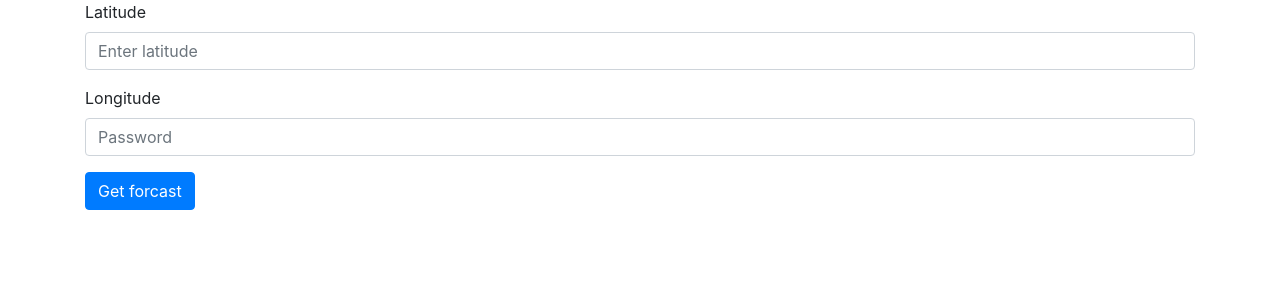
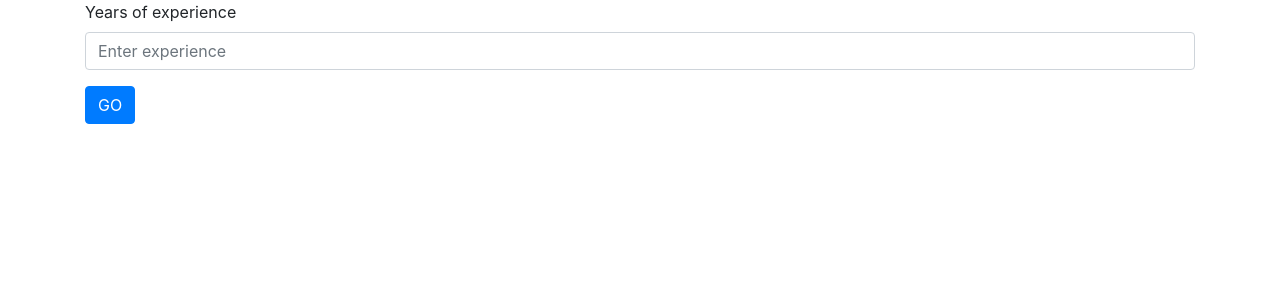
Before and after one commit to emmanuelrdl/graduate_admission_sql, a Flask app: page / in a window 1280 px wide. Shown: the top 300 px of the page. Run offline with Flask 2, Linux system fonts and the light colour scheme; parts of the project's set-up code (start-up, migrations or seed data) failed here and were passed over; some libraries are stand-ins or nearby versions.

Commit message:
init porject

```diff
--- a/app.py
+++ b/app.py
@@ -1,24 +1,26 @@
 from flask import Flask, render_template, redirect, url_for, request, make_response, jsonify
 import requests
+from sklearn.externals import joblib
+import numpy as np
 import json
 
 app = Flask(__name__)
 
-dark_sky_api_key = "073ed950bcd367ad35e76ea60cf5511c"
-ipstack_api_key ="55896dde6c19b26566166b446fe84094"
 
 @app.route("/")
 def form():
     response = make_response(render_template("form.html"))
     return response
 
-@app.route("/weather", methods = [ 'POST'])
-def weather():
-    lat = request.form['latitude']
-    long = request.form['longitude']
-    dark_sky = requests.get("https://api.darksky.net/forecast/{}/{},{}".format(dark_sky_api_key,lat,long), params={"lang":"fr"}).json()
+@app.route("/go", methods = [ 'POST'])
+def go():
+    experience = float(request.form['experience'])
+    model = joblib.load('linear_regression_model.pkl')
+    print(np.array([experience]).reshape(-1, 1))
+    prediction = model.predict(np.array([experience]).reshape(-1, 1))
+    formatted_pred = round(prediction[0])
     response = make_response(render_template("index.html",
-                            forecast = dark_sky))
+                            forecast = formatted_pred))
     return response
 
 
--- a/templates/form.html
+++ b/templates/form.html
@@ -2,16 +2,12 @@
 {% block content %}
 
 <div class='container'>
-	<form method="post" action="/weather">
+	<form method="post" action="/go">
 		<div class="form-group">
-			<label for="latitude">Latitude</label>
-			<input type="latitude" class="form-control" name="latitude" placeholder="Enter latitude">
+			<label for="experience">Years of experience</label>
+			<input type="number" class="form-control" name="experience" placeholder="Enter experience">
 		</div>
-		<div class="form-group">
-			<label for="Longitude">Longitude</label>
-			<input type="longitude" class="form-control" name="longitude"  placeholder="Password">
-		</div>
-		<button type="submit" class="btn btn-primary">Get forcast</button>
+		<button type="submit" class="btn btn-primary">GO</button>
 	</form>
 </div>
 {% endblock %}
```
Also changed, not shown: templates/index.html (+5 -20 lines), 2 other files.
